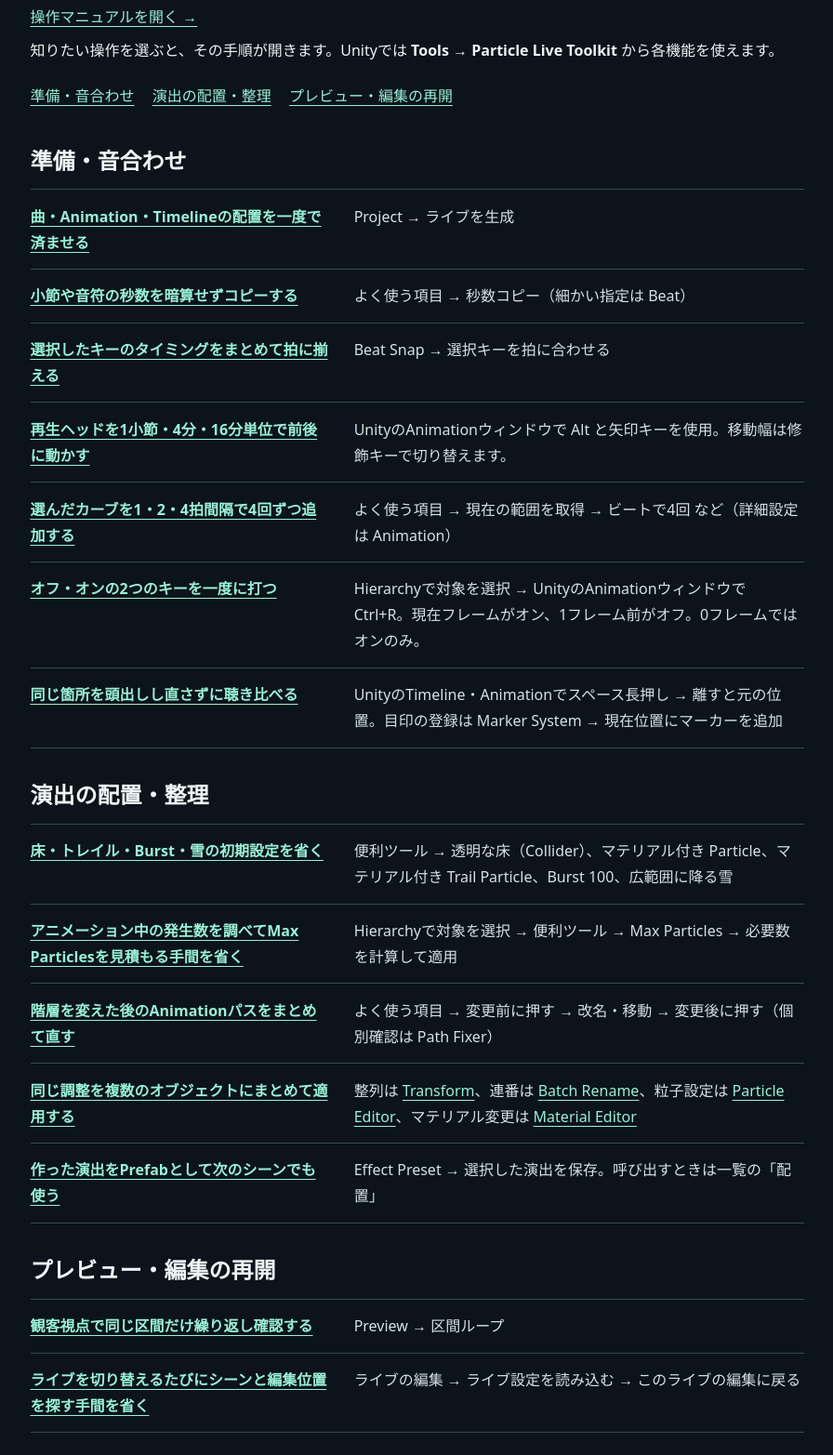
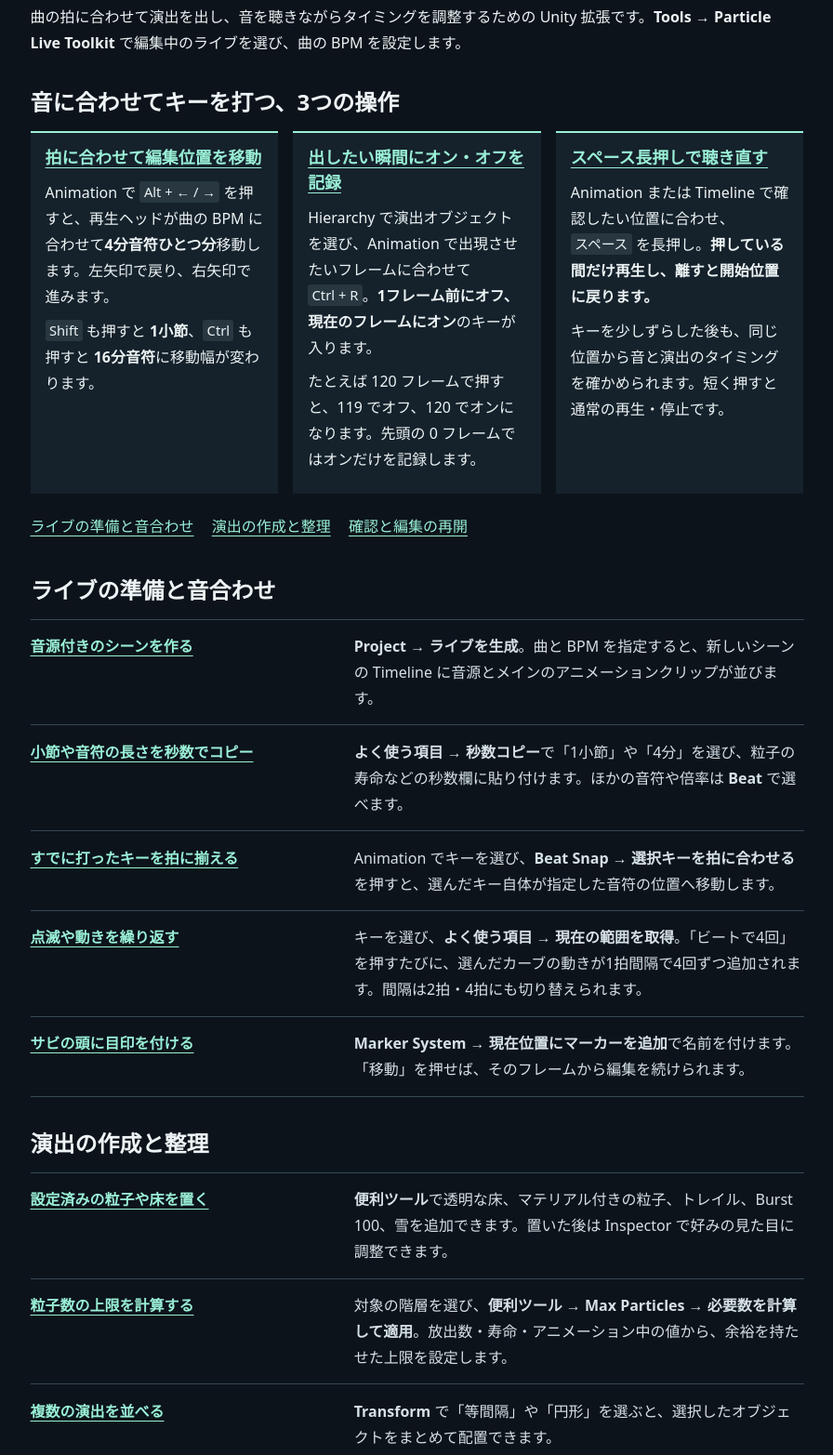
Before and after one commit to toosu/toosu.github.io, a plain HTML site: page particle-live-toolkit/guide/index.html in a window 1280 px wide. Shown: the part 197-1762 px from the top of the page at 93% size, without its empty margins (184-1080 px from the left). Drawn offline with Linux system fonts and the light colour scheme.

Commit message:
Lead the feature guide with beat navigation, active keys and hold-to-preview

```diff
--- a/particle-live-toolkit/guide/index.html
+++ b/particle-live-toolkit/guide/index.html
@@ -15,36 +15,57 @@
   </header>
   <main>
     <h1>機能ガイド</h1>
-    <p><a href="/particle-live-toolkit/manual/">操作マニュアルを開く →</a></p>
-    <p>知りたい操作を選ぶと、その手順が開きます。Unityでは <strong>Tools → Particle Live Toolkit</strong> から各機能を使えます。</p>
-    <nav class="topics" aria-label="ガイドの目次"><a href="#music">準備・音合わせ</a><a href="#effects">演出の配置・整理</a><a href="#preview">プレビュー・編集の再開</a></nav>
-    <section id="music"><h2>準備・音合わせ</h2>
+    <p>曲の拍に合わせて演出を出し、音を聴きながらタイミングを調整するための Unity 拡張です。<strong>Tools → Particle Live Toolkit</strong> で編集中のライブを選び、曲の BPM を設定します。</p>
+
+    <section aria-labelledby="editing">
+      <h2 id="editing">音に合わせてキーを打つ、3つの操作</h2>
+      <div class="guide-highlights">
+        <article>
+          <h3><a href="/particle-live-toolkit/manual/#animation">拍に合わせて編集位置を移動</a></h3>
+          <p>Animation で <kbd>Alt + ← / →</kbd> を押すと、再生ヘッドが曲の BPM に合わせて<strong>4分音符ひとつ分</strong>移動します。左矢印で戻り、右矢印で進みます。</p>
+          <p><kbd>Shift</kbd> も押すと <strong>1小節</strong>、<kbd>Ctrl</kbd> も押すと <strong>16分音符</strong>に移動幅が変わります。</p>
+        </article>
+        <article>
+          <h3><a href="/particle-live-toolkit/manual/#active">出したい瞬間にオン・オフを記録</a></h3>
+          <p>Hierarchy で演出オブジェクトを選び、Animation で出現させたいフレームに合わせて <kbd>Ctrl + R</kbd>。<strong>1フレーム前にオフ、現在のフレームにオン</strong>のキーが入ります。</p>
+          <p>たとえば 120 フレームで押すと、119 でオフ、120 でオンになります。先頭の 0 フレームではオンだけを記録します。</p>
+        </article>
+        <article>
+          <h3><a href="/particle-live-toolkit/manual/#audition">スペース長押しで聴き直す</a></h3>
+          <p>Animation または Timeline で確認したい位置に合わせ、<kbd>スペース</kbd> を長押し。<strong>押している間だけ再生し、離すと開始位置に戻ります。</strong></p>
+          <p>キーを少しずらした後も、同じ位置から音と演出のタイミングを確かめられます。短く押すと通常の再生・停止です。</p>
+        </article>
+      </div>
+    </section>
+
+    <nav class="topics" aria-label="作業から探す"><a href="#music">ライブの準備と音合わせ</a><a href="#effects">演出の作成と整理</a><a href="#preview">確認と編集の再開</a></nav>
+    <section id="music"><h2>ライブの準備と音合わせ</h2>
       <dl class="entries">
-        <div><dt><a href="/particle-live-toolkit/manual/#setup">曲・Animation・Timelineの配置を一度で済ませる</a></dt><dd>Project → ライブを生成</dd></div>
-        <div><dt><a href="/particle-live-toolkit/manual/#copy-time">小節や音符の秒数を暗算せずコピーする</a></dt><dd>よく使う項目 → 秒数コピー（細かい指定は Beat）</dd></div>
-        <div><dt><a href="/particle-live-toolkit/manual/#snap">選択したキーのタイミングをまとめて拍に揃える</a></dt><dd>Beat Snap → 選択キーを拍に合わせる</dd></div>
-        <div><dt><a href="/particle-live-toolkit/manual/#animation">再生ヘッドを1小節・4分・16分単位で前後に動かす</a></dt><dd>UnityのAnimationウィンドウで Alt と矢印キーを使用。移動幅は修飾キーで切り替えます。</dd></div>
-        <div><dt><a href="/particle-live-toolkit/manual/#repeat">選んだカーブを1・2・4拍間隔で4回ずつ追加する</a></dt><dd>よく使う項目 → 現在の範囲を取得 → ビートで4回 など（詳細設定は Animation）</dd></div>
-        <div><dt><a href="/particle-live-toolkit/manual/#active">オフ・オンの2つのキーを一度に打つ</a></dt><dd>Hierarchyで対象を選択 → UnityのAnimationウィンドウで Ctrl+R。現在フレームがオン、1フレーム前がオフ。0フレームではオンのみ。</dd></div>
-        <div><dt><a href="/particle-live-toolkit/manual/#audition">同じ箇所を頭出しし直さずに聴き比べる</a></dt><dd>UnityのTimeline・Animationでスペース長押し → 離すと元の位置。目印の登録は Marker System → 現在位置にマーカーを追加</dd></div>
+        <div><dt><a href="/particle-live-toolkit/manual/#setup">音源付きのシーンを作る</a></dt><dd><strong>Project → ライブを生成</strong>。曲と BPM を指定すると、新しいシーンの Timeline に音源とメインのアニメーションクリップが並びます。</dd></div>
+        <div><dt><a href="/particle-live-toolkit/manual/#copy-time">小節や音符の長さを秒数でコピー</a></dt><dd><strong>よく使う項目 → 秒数コピー</strong>で「1小節」や「4分」を選び、粒子の寿命などの秒数欄に貼り付けます。ほかの音符や倍率は <strong>Beat</strong> で選べます。</dd></div>
+        <div><dt><a href="/particle-live-toolkit/manual/#snap">すでに打ったキーを拍に揃える</a></dt><dd>Animation でキーを選び、<strong>Beat Snap → 選択キーを拍に合わせる</strong>を押すと、選んだキー自体が指定した音符の位置へ移動します。</dd></div>
+        <div><dt><a href="/particle-live-toolkit/manual/#repeat">点滅や動きを繰り返す</a></dt><dd>キーを選び、<strong>よく使う項目 → 現在の範囲を取得</strong>。「ビートで4回」を押すたびに、選んだカーブの動きが1拍間隔で4回ずつ追加されます。間隔は2拍・4拍にも切り替えられます。</dd></div>
+        <div><dt><a href="/particle-live-toolkit/manual/#markers">サビの頭に目印を付ける</a></dt><dd><strong>Marker System → 現在位置にマーカーを追加</strong>で名前を付けます。「移動」を押せば、そのフレームから編集を続けられます。</dd></div>
       </dl>
     </section>
-    <section id="effects"><h2>演出の配置・整理</h2>
+    <section id="effects"><h2>演出の作成と整理</h2>
       <dl class="entries">
-        <div><dt><a href="/particle-live-toolkit/manual/#presets">床・トレイル・Burst・雪の初期設定を省く</a></dt><dd>便利ツール → 透明な床（Collider）、マテリアル付き Particle、マテリアル付き Trail Particle、Burst 100、広範囲に降る雪</dd></div>
-        <div><dt><a href="/particle-live-toolkit/manual/#capacity">アニメーション中の発生数を調べてMax Particlesを見積もる手間を省く</a></dt><dd>Hierarchyで対象を選択 → 便利ツール → Max Particles → 必要数を計算して適用</dd></div>
-        <div><dt><a href="/particle-live-toolkit/manual/#paths">階層を変えた後のAnimationパスをまとめて直す</a></dt><dd>よく使う項目 → 変更前に押す → 改名・移動 → 変更後に押す（個別確認は Path Fixer）</dd></div>
-        <div><dt><a href="/particle-live-toolkit/manual/#arrange">同じ調整を複数のオブジェクトにまとめて適用する</a></dt><dd>整列は <a href="/particle-live-toolkit/manual/#arrange">Transform</a>、連番は <a href="/particle-live-toolkit/manual/#paths">Batch Rename</a>、粒子設定は <a href="/particle-live-toolkit/manual/#batch-edit">Particle Editor</a>、マテリアル変更は <a href="/particle-live-toolkit/manual/#batch-edit">Material Editor</a></dd></div>
-        <div><dt><a href="/particle-live-toolkit/manual/#reuse">作った演出をPrefabとして次のシーンでも使う</a></dt><dd>Effect Preset → 選択した演出を保存。呼び出すときは一覧の「配置」</dd></div>
+        <div><dt><a href="/particle-live-toolkit/manual/#presets">設定済みの粒子や床を置く</a></dt><dd><strong>便利ツール</strong>で透明な床、マテリアル付きの粒子、トレイル、Burst 100、雪を追加できます。置いた後は Inspector で好みの見た目に調整できます。</dd></div>
+        <div><dt><a href="/particle-live-toolkit/manual/#capacity">粒子数の上限を計算する</a></dt><dd>対象の階層を選び、<strong>便利ツール → Max Particles → 必要数を計算して適用</strong>。放出数・寿命・アニメーション中の値から、余裕を持たせた上限を設定します。</dd></div>
+        <div><dt><a href="/particle-live-toolkit/manual/#arrange">複数の演出を並べる</a></dt><dd><strong>Transform</strong> で「等間隔」や「円形」を選ぶと、選択したオブジェクトをまとめて配置できます。</dd></div>
+        <div><dt><a href="/particle-live-toolkit/manual/#paths">改名や親の変更後もキーで動かす</a></dt><dd><strong>よく使う項目</strong>で「変更前に押す」→ 改名・移動 →「変更後に押す」の順に操作すると、クリップの参照先が更新されます。個別の修正は <strong>Path Fixer</strong>、一括改名は <strong>Batch Rename</strong> から行えます。</dd></div>
+        <div><dt><a href="/particle-live-toolkit/manual/#batch-edit">粒子やマテリアルをまとめて調整</a></dt><dd>粒子の設定は <strong>Particle Editor</strong>、色などの共通設定は <strong>Material Editor</strong> で、選んだ対象にまとめて適用できます。</dd></div>
+        <div><dt><a href="/particle-live-toolkit/manual/#reuse">作った演出を別の場面で使う</a></dt><dd>演出の親を選び、<strong>Effect Preset → 選択した演出を保存</strong>。次に使うときは一覧の「配置」で呼び出せます。</dd></div>
       </dl>
     </section>
-    <section id="preview"><h2>プレビュー・編集の再開</h2>
+    <section id="preview"><h2>確認と編集の再開</h2>
       <dl class="entries">
-        <div><dt><a href="/particle-live-toolkit/manual/#loop">観客視点で同じ区間だけ繰り返し確認する</a></dt><dd>Preview → 区間ループ</dd></div>
-        <div><dt><a href="/particle-live-toolkit/manual/#resume">ライブを切り替えるたびにシーンと編集位置を探す手間を省く</a></dt><dd>ライブの編集 → ライブ設定を読み込む → このライブの編集に戻る</dd></div>
+        <div><dt><a href="/particle-live-toolkit/manual/#loop">観客の位置からサビを繰り返し見る</a></dt><dd><strong>Preview</strong> で視点を選び、「区間ループ」の開始と終了を指定します。Play Mode に入らず、その区間の見え方を確認できます。</dd></div>
+        <div><dt><a href="/particle-live-toolkit/manual/#resume">前回の編集位置に戻る</a></dt><dd><strong>ライブの編集</strong>で対象を選び、「ライブ設定を読み込む」→「このライブの編集に戻る」を押すと、その曲のシーンが開き、前回の編集フレームに戻れます。</dd></div>
       </dl>
     </section>
-    <p class="guide-link"><a href="/particle-live-toolkit/manual/">操作マニュアルで手順を確認する →</a></p>
+    <p class="guide-link"><a href="/particle-live-toolkit/manual/">画面を見ながら操作マニュアルを読む →</a></p>
+
   </main>
 </body>
 </html>
--- a/particle-live-toolkit/toolkit.css
+++ b/particle-live-toolkit/toolkit.css
@@ -42,6 +42,10 @@ dd { color: #d6e1e6; margin: 0; overflow-wrap: anywhere; }
 .key-line { display: block; }
 kbd { font: inherit; font-size: .92em; white-space: nowrap; }
 .guide-link { margin-top: 1.2rem; }
+.guide-highlights { display: grid; grid-template-columns: repeat(auto-fit, minmax(min(100%, 14rem), 1fr)); gap: 1rem; }
+.guide-highlights article { padding: .85rem 1rem; background: #15212b; border-top: 2px solid var(--accent); }
+.guide-highlights h3 { margin: 0 0 .6rem; font-size: 1.12rem; line-height: 1.5; }
+.guide-highlights kbd { background: #283740; padding: .1em .3em; border-radius: .2em; }
 .manual-shot { margin: .9rem 0 1.65rem; }
 .manual-shot a { display: block; width: fit-content; max-width: 100%; cursor: zoom-in; }
 .manual-shot img { display: block; max-width: 100%; height: auto; border: 1px solid var(--rule); border-radius: .25rem; }
```
Also changed, not shown: particle-live-toolkit/manual/index.html (+1 -1 lines).
